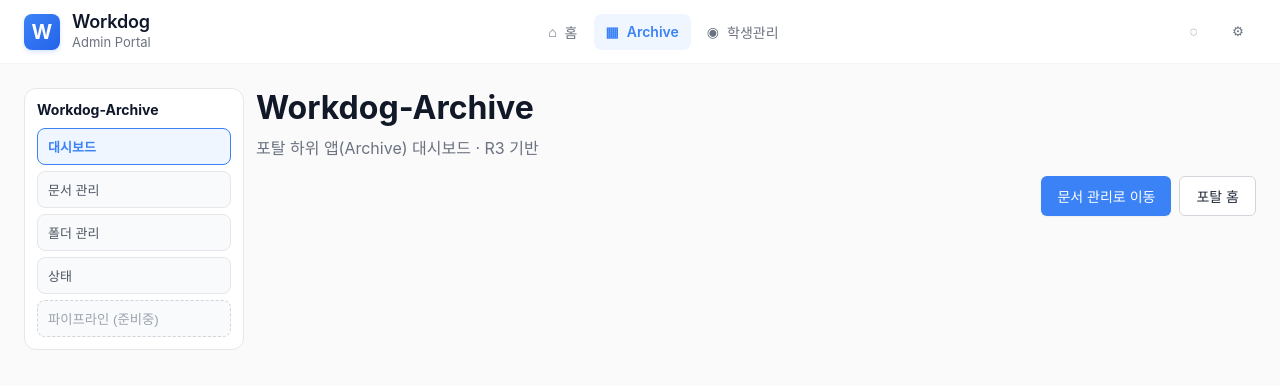
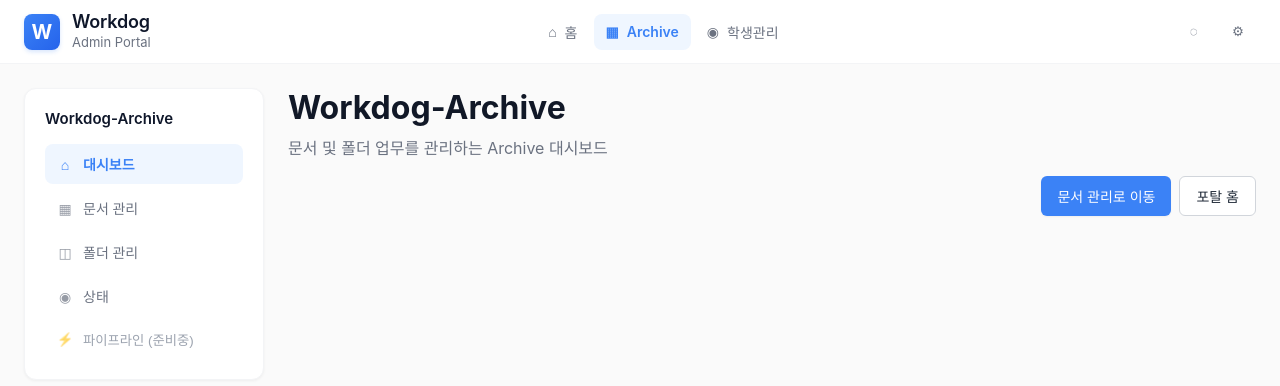
Before and after one commit to baggam-dev/workdog-archive-web, a React (Vite) app: page /archive in a window 1280 px wide. Shown: the top 386 px of the page. Built offline with nearby package versions, Linux system fonts and the light colour scheme; no server answers.

Commit message:
style: apply figma archive frame redesign for sidenav and header hierarchy

```diff
--- a/src/App.css
+++ b/src/App.css
@@ -104,13 +104,16 @@ tr:focus { outline:2px solid var(--brand-500); outline-offset:-2px; background:v
 .doc-card h3 { margin:0; font-size:var(--fs-14); }
 .doc-head { display:flex; justify-content:space-between; align-items:center; }
 
-.app-shell { display:grid; grid-template-columns: 220px 1fr; gap:var(--space-3); align-items:start; }
-.app-sidenav { border:1px solid var(--line-default); border-radius:var(--radius-lg); background:var(--bg-surface); padding:var(--space-3); position:sticky; top:72px; }
-.app-sidenav h3 { margin:0 0 10px; font-size:var(--fs-14); color:var(--text-strong); }
-.app-nav { display:grid; gap:6px; }
-.app-nav a { text-decoration:none; color:var(--text-link); border:1px solid var(--line-default); background:var(--bg-subtle); border-radius:var(--radius-md); padding:var(--space-2) 10px; font-size:var(--fs-13); }
-.app-nav a.active { border-color:var(--brand-500); background:var(--brand-100); color:var(--brand-500); font-weight:600; }
-.nav-disabled { border:1px dashed var(--line-strong); background:var(--bg-subtle); color:var(--text-disabled); border-radius:var(--radius-md); padding:var(--space-2) 10px; text-align:left; }
+.app-shell { display:grid; grid-template-columns: 240px 1fr; gap:var(--space-6); align-items:start; }
+.app-sidenav { border:1px solid var(--line-soft); border-radius:var(--radius-lg); background:var(--bg-surface); padding:var(--space-5); position:sticky; top:80px; box-shadow:0 1px 3px rgba(0,0,0,.05); }
+.app-sidenav h3 { margin:0 0 var(--space-4); font-size:var(--fs-15); font-weight:600; color:var(--text-strong); }
+.app-nav { display:grid; gap:4px; }
+.app-nav a { display:flex; align-items:center; gap:10px; text-decoration:none; color:var(--text-secondary); border:none; background:transparent; border-radius:var(--radius-md); padding:10px 12px; font-size:var(--fs-14); font-weight:500; transition:all .15s ease; }
+.app-nav a:hover { background:var(--bg-subtle); color:var(--text-primary); }
+.app-nav a.active { background:var(--brand-100); color:var(--brand-500); font-weight:600; }
+.nav-item-icon { width:16px; height:16px; display:inline-flex; align-items:center; justify-content:center; opacity:.7; }
+.app-nav a.active .nav-item-icon { opacity:1; }
+.nav-disabled { display:flex; align-items:center; gap:10px; border:none; background:transparent; color:var(--text-disabled); border-radius:var(--radius-md); padding:10px 12px; text-align:left; }
 .app-content { min-width:0; }
 
 .portal-home .page-hero { margin-bottom:var(--space-8); }
--- a/src/components/layouts/AppLayout.jsx
+++ b/src/components/layouts/AppLayout.jsx
@@ -1,4 +1,8 @@
 import { NavLink } from 'react-router-dom'
+
+function NavIcon({ children }) {
+  return <span className="nav-item-icon" aria-hidden="true">{children}</span>
+}
 
 export default function AppLayout({ appName, children }) {
   return (
@@ -6,11 +10,11 @@ export default function AppLayout({ appName, children }) {
       <aside className="app-sidenav">
         <h3>{appName}</h3>
         <nav className="app-nav">
-          <NavLink to="/archive" end>대시보드</NavLink>
-          <NavLink to="/archive/documents">문서 관리</NavLink>
-          <NavLink to="/archive/folders">폴더 관리</NavLink>
-          <NavLink to="/archive/status">상태</NavLink>
-          <button className="nav-disabled" type="button" disabled>파이프라인 (준비중)</button>
+          <NavLink to="/archive" end><NavIcon>⌂</NavIcon> 대시보드</NavLink>
+          <NavLink to="/archive/documents"><NavIcon>▦</NavIcon> 문서 관리</NavLink>
+          <NavLink to="/archive/folders"><NavIcon>◫</NavIcon> 폴더 관리</NavLink>
+          <NavLink to="/archive/status"><NavIcon>◉</NavIcon> 상태</NavLink>
+          <button className="nav-disabled" type="button" disabled><NavIcon>⚡</NavIcon> 파이프라인 (준비중)</button>
         </nav>
       </aside>
       <div className="app-content">{children}</div>
--- a/src/pages/HomePage.jsx
+++ b/src/pages/HomePage.jsx
@@ -6,7 +6,7 @@ export default function HomePage() {
     <section>
       <PageHeader
         title="Workdog-Archive"
-        description="포탈 하위 앱(Archive) 대시보드 · R3 기반"
+        description="문서 및 폴더 업무를 관리하는 Archive 대시보드"
         actions={(
           <>
             <Link className="btn primary" to="/archive/documents">문서 관리로 이동</Link>
```
Also changed, not shown: 1 other file (tests, documents, lock files or other folders).
